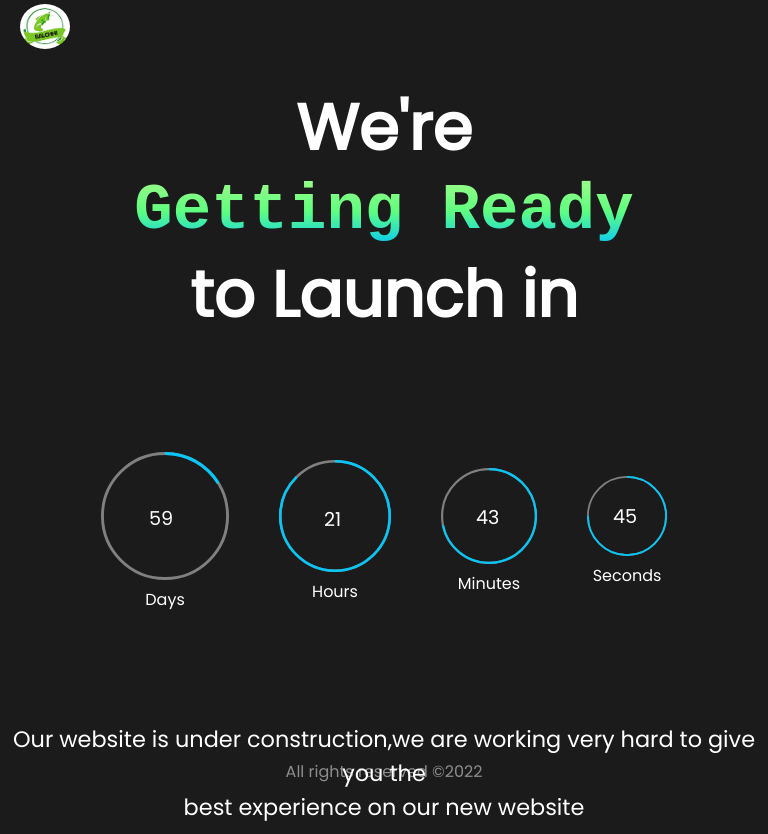
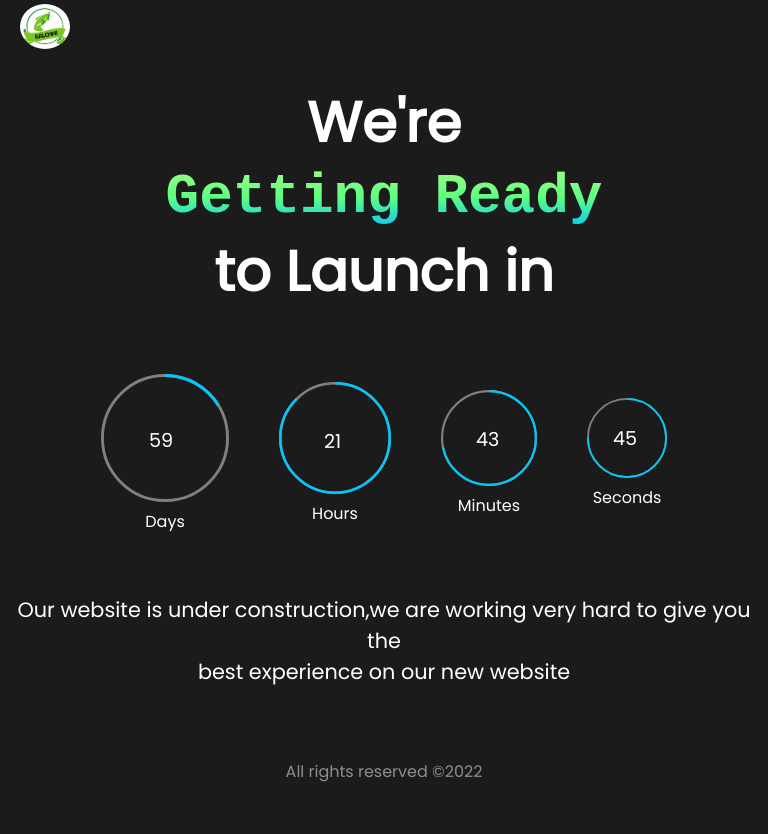
Before and after one commit to surajgaire14/balchhi-underConstruction-page, a React (Create React App) app: page / in a window 768 px wide. After the commit the page ends 800 px from the top, so only its background shows below. Built offline with nearby package versions, Linux system fonts and the light colour scheme; some icons are missing.

Commit message:
added responsiveness

```diff
--- a/src/App.js
+++ b/src/App.js
@@ -3,6 +3,7 @@ import Navbar from "./components/Navbar";
 import CircularProgress from "@material-ui/core/CircularProgress";
 import { makeStyles } from "@material-ui/core/styles";
 import "./app.scss";
+
 
 const useStyles = makeStyles(() => ({
   root: {
@@ -33,21 +34,18 @@ const App = () => {
   });
 
   let interval = useRef();
-  let MIN =0
-  let MAX = 60
-  let maxHours = 24
-  let minHours = 0
-  let maxDays = 365
+  let MIN = 0;
+  let MAX = 60;
+  let maxHours = 24;
+  let minHours = 0;
+  let maxDays = 365;
   const normalise = (value) => ((value - MIN) * 100) / (MAX - MIN);
-  const normaliseHours = (value) => ((value - minHours) * 100) / (maxHours - minHours)
-  const normaliseDays = (value) => ((value - MIN) * 100) / (maxDays - MIN)
-
+  const normaliseHours = (value) =>
+    ((value - minHours) * 100) / (maxHours - minHours);
+  const normaliseDays = (value) => ((value - MIN) * 100) / (maxDays - MIN);
 
   React.useEffect(() => {
-
-
-  const duration = new Date("July 30,2022 00:00:00").getTime()
-
+    const duration = new Date("July 30,2022 00:00:00").getTime();
 
     interval.current = setInterval(() => {
       const now = new Date().getTime();
@@ -59,10 +57,9 @@ const App = () => {
       let minutes = Math.floor((timeGap % (1000 * 60 * 60)) / (1000 * 60));
       const seconds = Math.floor((timeGap % (1000 * 60)) / 1000);
 
-
       if (timeGap < 0) {
         console.log(timeGap);
-        clearInterval(interval.current)
+        clearInterval(interval.current);
       } else {
         setCountDown({
           days: days,
@@ -110,7 +107,7 @@ const App = () => {
           <CircularProgress
             variant="determinate"
             value={100}
-            size="7rem"
+            size={window.innerWidth <= "450px" ? "5rem" : "7rem"}
             className={classes.bottom}
             thickness={1}
           />
--- a/src/app.scss
+++ b/src/app.scss
@@ -1,4 +1,4 @@
-@import url('https://fonts.googleapis.com/css2?family=Poppins&display=swap');
+@import url("https://fonts.googleapis.com/css2?family=Poppins&display=swap");
 
 * {
   margin: 0;
@@ -9,7 +9,7 @@
 body {
   width: 100vw;
   height: 100vh;
-  font-family: 'Poppins', sans-serif;
+  font-family: "Poppins", sans-serif;
   background-color: #1b1b1b;
 
   .navBar {
@@ -60,6 +60,18 @@ body {
     color: #fff;
     font-size: 4rem;
 
+    @media (min-width: 320px) and (max-width: 425px) {
+      font-size: 2rem;
+    }
+
+    @media (min-width: 425px) and (max-width: 768px) {
+      font-size: 3rem;
+    }
+
+    @media (min-width: 768px) and (max-width: 1024px) {
+      font-size: 3.5rem;
+    }
+
     pre {
       background: -webkit-linear-gradient(#a4fb8a, #5fff7f, #02c7fb);
       background-clip: border-box;
@@ -85,25 +97,57 @@ body {
       color: #fff;
       text-align: center;
     }
+
+    @media (min-width: 320px) and (max-width: 425px) {
+      gap: 30px;
+      margin: 20px 0 0 0;
+    }
+
+    @media (min-width: 425px) and (max-width: 768px) {
+      gap: 50px;
+      margin: 40px 0;
+    }
+
+    @media (min-width: 768px) and (max-width: 1024px) {
+      margin: 50px 0;
+    }
   }
 
   .about {
-
-    p{
+    p {
       color: #fff;
       text-align: center;
       font-size: 1.4rem;
       padding: 10px 0;
+
+      // @media (min-width:425px)  and (max-width:768px){
+      //   font-size: 1rem;
+      //   margin-top: 60px;
+      // }
+      @media (min-width: 320px) and (max-width: 425px) {
+        font-size: 1rem;
+        margin-top: 80px;
+      }
+
+      @media (min-width: 425px) and (max-width: 768px) {
+        font-size: 1.2rem;
+        margin-top: 30px;
+      }
+
+      @media (min-width: 768px) and (max-width: 1024px) {
+        font-size: 1.3rem;
+        margin-top: 20px;
+      }
     }
   }
   .footer {
     position: absolute;
     bottom: 0;
     left: 50%;
-    transform: translate(-50%,-50%);
+    transform: translate(-50%, -50%);
     padding: 2px 0;
     opacity: 0.5;
-    p{
+    p {
       text-align: center;
       color: #fff;
     }
```
